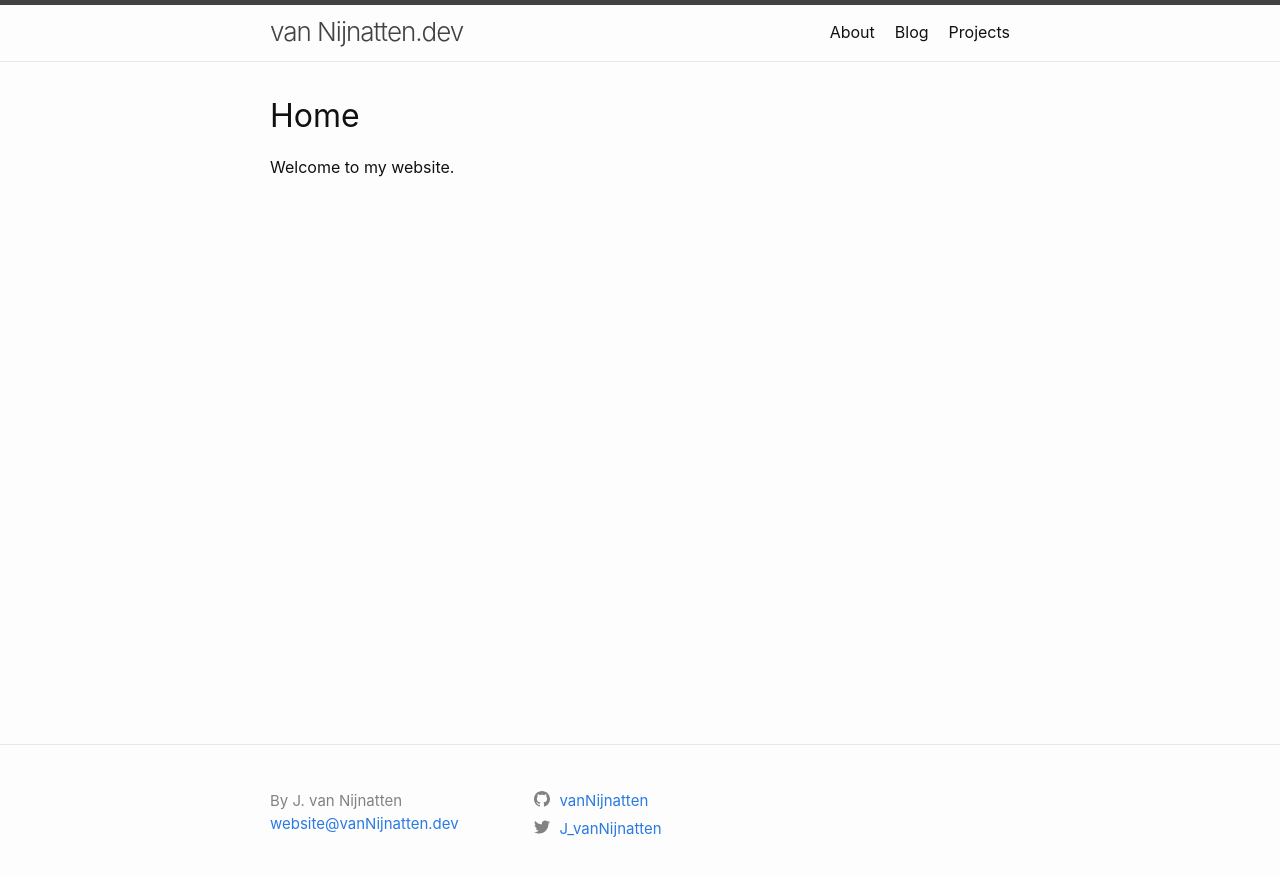
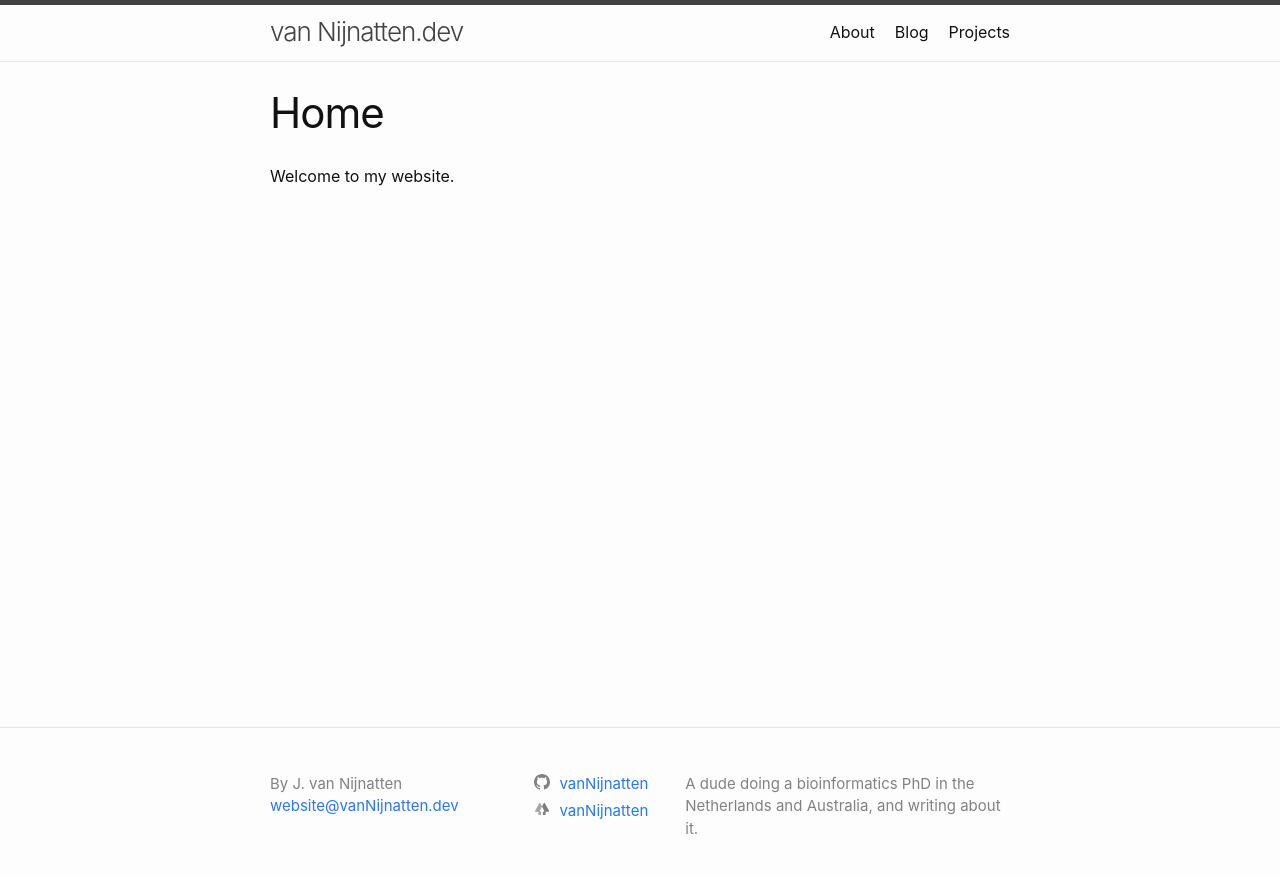
Before and after one commit to vanNijnatten/vanNijnatten.dev, a Jekyll site: the page built from index.markdown, in a window 1280 px wide. Shown: the top 876 px of the page. Built offline with Jekyll 4.4.1, drawn with Linux system fonts in a browser that asks for light colours.

Commit message:
Added a linktree link.

```diff
--- a/_config.yml
+++ b/_config.yml
@@ -22,14 +22,15 @@ title: van Nijnatten.dev
 author: J. van Nijnatten
 email: website@vanNijnatten.dev
 description: >- # this means to ignore newlines until "baseurl:"
-
+  A dude doing a bioinformatics PhD in the Netherlands and Australia, and writing about it.
 #  Write an awesome description for your new site here. You can edit this
 #  line in _config.yml. It will appear in your document head meta (for
 #  Google search results) and in your feed.xml site description.
 baseurl: "" # the subpath of your site, e.g. /blog
 url: "https://vannijnatten.dev/" # the base hostname & protocol for your site, e.g. http://example.com
-twitter_username: J_vanNijnatten
 github_username:  vanNijnatten
+linktree_username:  vanNijnatten
+#twitter_username: J_vanNijnatten
 
 # Build settings
 # Removed gem based theme to use a regular theme
--- /dev/null
+++ b/_includes/icon-linktree.html
@@ -0,0 +1 @@
+<a href="https://linktr.ee/{{ include.username }}"><span class="icon icon--linktree">{% include icon-linktree.svg %}</span><span class="username">{{ include.username }}</span></a>
--- a/_includes/social.html
+++ b/_includes/social.html
@@ -3,6 +3,7 @@
   {%- if site.facebook_username -%}<li><a href="https://www.facebook.com/{{ site.facebook_username| cgi_escape | escape }}"><svg class="svg-icon"><use xlink:href="{{ '/assets/minima-social-icons.svg#facebook' | relative_url }}"></use></svg> <span class="username">{{ site.facebook_username| escape }}</span></a></li>{%- endif -%}
   {%- if site.flickr_username -%}<li><a href="https://www.flickr.com/photos/{{ site.flickr_username| cgi_escape | escape }}"><svg class="svg-icon"><use xlink:href="{{ '/assets/minima-social-icons.svg#flickr' | relative_url }}"></use></svg> <span class="username">{{ site.flickr_username| escape }}</span></a></li>{%- endif -%}
   {%- if site.github_username -%}<li><a href="https://github.com/{{ site.github_username| cgi_escape | escape }}"><svg class="svg-icon"><use xlink:href="{{ '/assets/minima-social-icons.svg#github' | relative_url }}"></use></svg> <span class="username">{{ site.github_username| escape }}</span></a></li>{%- endif -%}
+  {%- if site.linktree_username -%}<li><a href="https://linktr.ee/{{ site.linktree_username| cgi_escape | escape }}"><svg class="svg-icon"><use xlink:href="{{ '/assets/minima-social-icons.svg#linktree' | relative_url }}"></use></svg> <span class="username">{{ site.linktree_username| escape }}</span></a></li>{%- endif -%}
   {%- if site.instagram_username -%}<li><a href="https://instagram.com/{{ site.instagram_username| cgi_escape | escape }}"><svg class="svg-icon"><use xlink:href="{{ '/assets/minima-social-icons.svg#instagram' | relative_url }}"></use></svg> <span class="username">{{ site.instagram_username| escape }}</span></a></li>{%- endif -%}
   {%- if site.linkedin_username -%}<li><a href="https://www.linkedin.com/in/{{ site.linkedin_username| cgi_escape | escape }}"><svg class="svg-icon"><use xlink:href="{{ '/assets/minima-social-icons.svg#linkedin' | relative_url }}"></use></svg> <span class="username">{{ site.linkedin_username| escape }}</span></a></li>{%- endif -%}
   {%- if site.pinterest_username -%}<li><a href="https://www.pinterest.com/{{ site.pinterest_username| cgi_escape | escape }}"><svg class="svg-icon"><use xlink:href="{{ '/assets/minima-social-icons.svg#pinterest' | relative_url }}"></use></svg> <span class="username">{{ site.pinterest_username| escape }}</span></a></li>{%- endif -%}
--- a/_layouts/home.html
+++ b/_layouts/home.html
@@ -4,9 +4,13 @@ layout: default
 
 <div class="home">
   {%- if page.title -%}
-    <h1 class="page-heading">{{ page.title }}</h1>
+    <header class="post-header">
+      <h1 class="post-title">{{ page.title }}</h1>
+    </header>
   {%- else if page.hiddentitle -%}
-    <h1 class="page-heading">{{ page.hiddentitle }}</h1>
+    <header class="post-header">
+      <h1 class="post-title">{{ page.hiddentitle }}</h1>
+    </header>
   {%- endif -%}
 
   {{ content }}
--- a/_layouts/post.html
+++ b/_layouts/post.html
@@ -19,9 +19,5 @@ layout: default
     {{ content }}
   </div>
 
-  {%- if site.disqus.shortname -%}
-    {%- include disqus_comments.html -%}
-  {%- endif -%}
-
   <a class="u-url" href="{{ page.url | relative_url }}" hidden></a>
 </article>
```
Also changed, not shown: _includes/disqus_comments.html (deleted, +0 -20 lines), _layouts/blog.html (+5 -5 lines), _includes/icon-linktree.svg (added), assets/minima-social-icons.svg.
